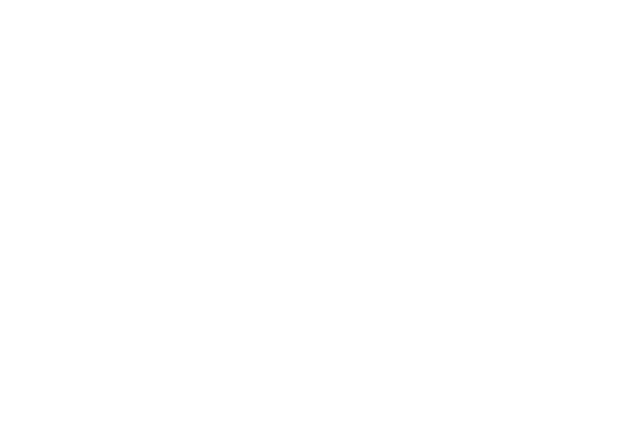
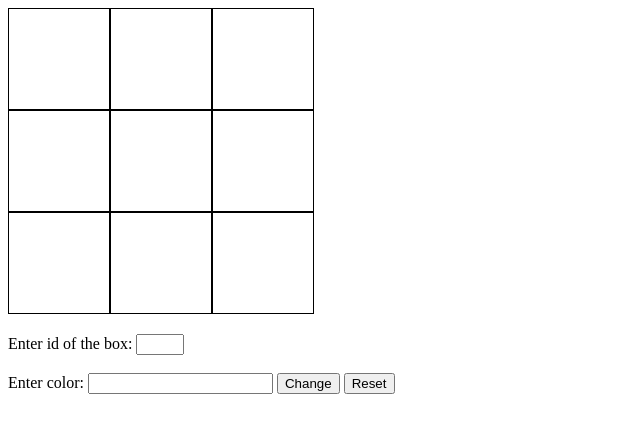
Before and after one commit to acciojob/Replit-Asian-Paints-rupadevii, a website: page main.html in a window 1280 px wide. Shown: the whole page, without its empty margins (0-640 px from the left). Drawn offline with Linux system fonts and the light colour scheme.

Commit message:
created a submission

```diff
--- a/main.html
+++ b/main.html
@@ -8,6 +8,27 @@
 
 <body>
 	<!-- the entire body must be written by student -->
+	<div class="grid" id="grid-container">
+		<div id="grid-item-1"></div>
+		<div id="grid-item-2"></div>
+		<div id="grid-item-3"></div>
+		<div id="grid-item-4"></div>
+		<div id="grid-item-5"></div>
+		<div id="grid-item-6"></div>
+		<div id="grid-item-7"></div>
+		<div id="grid-item-8"></div>
+		<div id="grid-item-9"></div>
+	</div>
+	<form id="user-input" name="inputform">
+		<label for="input-id">Enter id of the box: </label>
+		<input type="number" name="inputid" min="1" max="9"/>
+		<br>
+		<br>
+		<label for="color-id">Enter color: </label>
+		<input type="text" name="color"/>
+		<button id="change-button">Change</button>
+		<button id="Reset">Reset</button>
+	</form>
     <script type="text/javascript" src="./script.js">
 </script>
 
--- a/script.js
+++ b/script.js
@@ -1 +1,19 @@
 //your JS code here. If required.
+const gridContainer = document.getElementById('grid-container')
+const inputForm = document.forms.inputform;
+const idInput = document.querySelector('input[name="inputid"]');
+const colorInput = document.querySelector('input[name="color"]');
+const changeColor = document.getElementById('change-button');
+const resetColors = document.getElementById('Reset')
+
+changeColor.addEventListener("click", (e) => {
+	e.preventDefault();
+	// alert( colorInput.value)
+	const selectedDiv = document.getElementById(`grid-item-${idInput.value}`)
+	selectedDiv.style.backgroundColor = `${colorInput.value}`
+})
+
+resetColors.onclick = (e) => {
+	e.preventDefault()
+	Array.from(gridContainer.children).forEach(child => child.style.backgroundColor = "transparent")
+}
--- a/styles.css
+++ b/styles.css
@@ -1 +1,16 @@
 /*  your css code here. If applicable */
+.grid{
+	display: grid;
+	grid-template-columns: 1fr 1fr 1fr;
+	width: 300px;
+}
+
+.grid div{
+	height: 100px;
+	width: 100px;
+	border: 1px solid black;
+}
+
+#user-input{
+	margin-top: 20px;
+}
```
